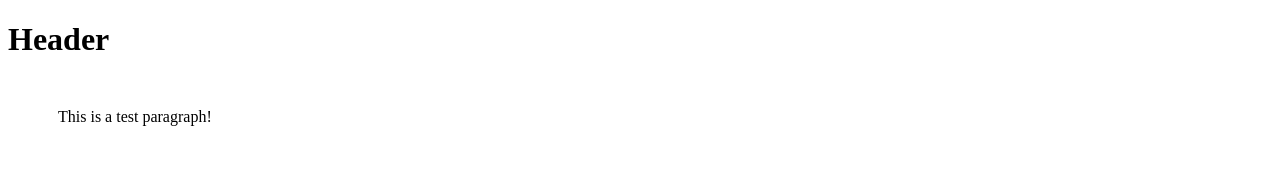
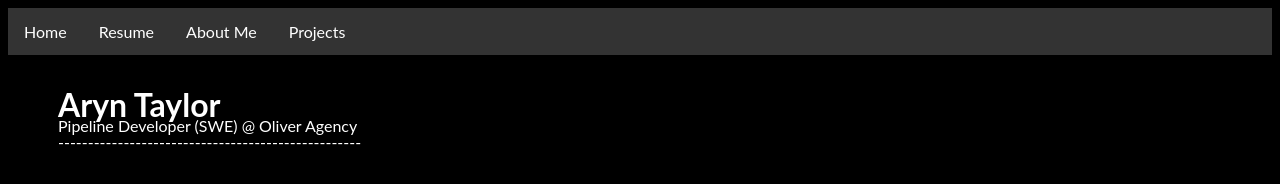
Before and after one commit to avatayl0r/portfolio-site, a plain HTML site: page src/home.html in a window 1280 px wide. Drawn offline with Linux system fonts and the light colour scheme.

Commit message:
Add nav-bar, Add header-name, Add aboutme.html, Amend CSS

```diff
--- a/src/home.html
+++ b/src/home.html
@@ -1,11 +1,26 @@
 <!DOCTYPE html>
 <html>
   <head>
-    <title>My Portfolio</title>
+    <title>Home</title>
     <link rel="stylesheet" type="text/css" href="style.css">
   </head>
   <body>
-    <h1>Header</h1>
-    <p>This is a test paragraph!</p>
+    <div id="nav-bar">
+      <ul class="nbar">
+	      <li class="nbar-el">
+          <a class="nbar-el-a" href="home.html">Home</a></li>
+	      <li class="nbar-el">
+          <a class="nbar-el-a" href="resume.html">Resume</a></li>
+	      <li class="nbar-el">
+          <a class="nbar-el-a" href="aboutme.html">About Me</a></li>
+	      <li class="nbar-el">
+          <a class="nbar-el-a" href="projects.html">Projects</a></li>
+      </ul>
+    </div>
+    <div id="header-name">
+      <h1>Aryn Taylor</h1>
+      <p>Pipeline Developer (SWE) @ Oliver Agency</p>
+      <p>---------------------------------------------------</p>
+    </div>
   </body>
 </html>
--- a/src/style.css
+++ b/src/style.css
@@ -1,3 +1,39 @@
-p {
-    margin: 50px;
+body {
+    font-family: Lato;
+    color: white;
+    background-color: black;
 }
+
+h1,h2,h3,h4,h5,h6,ul,p {
+    margin-right: 50px;
+    margin-left: 50px;
+}
+
+#header-name {
+    line-height: 0px;
+    margin-top: 50px;
+}
+
+.nbar {
+    list-style-type: none;
+    margin: 0;
+    padding: 0;
+    overflow: hidden;
+    background-color: #333;
+}
+
+.nbar-el {
+    float: left;
+}
+
+.nbar-el-a {
+    display: block;
+    color: white;
+    text-align: center;
+    padding: 14px 16px;
+    text-decoration: none;
+}
+
+.nbar-el-a:hover {
+    background-color: #111;
+}
```
Also changed, not shown: src/aboutme.html (added, +56 -0 lines).
